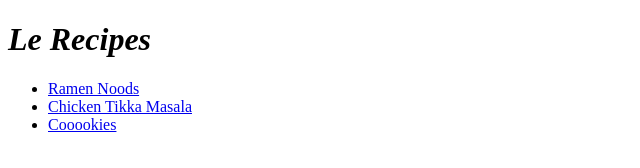
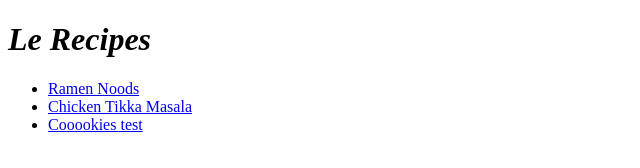
Before and after one commit to katatochip/recipes.project, a plain HTML site: page index.html in a window 1280 px wide. Shown: the full height of the page, 0-640 px from the left. Drawn offline with Linux system fonts and the light colour scheme.

Commit message:
testing new computer setup

```diff
--- a/index.html
+++ b/index.html
@@ -10,7 +10,7 @@
     <ul>
         <li><a href="recipes/ramen.html">Ramen Noods</a></li>
         <li><a href="recipes/chicken_tikka.html">Chicken Tikka Masala</a></li>
-        <li><a href="recipes/cookies.html">Cooookies</a></li>
+        <li><a href="recipes/cookies.html">Cooookies test</a></li>
     </ul>
 </body>
 </html>
```
